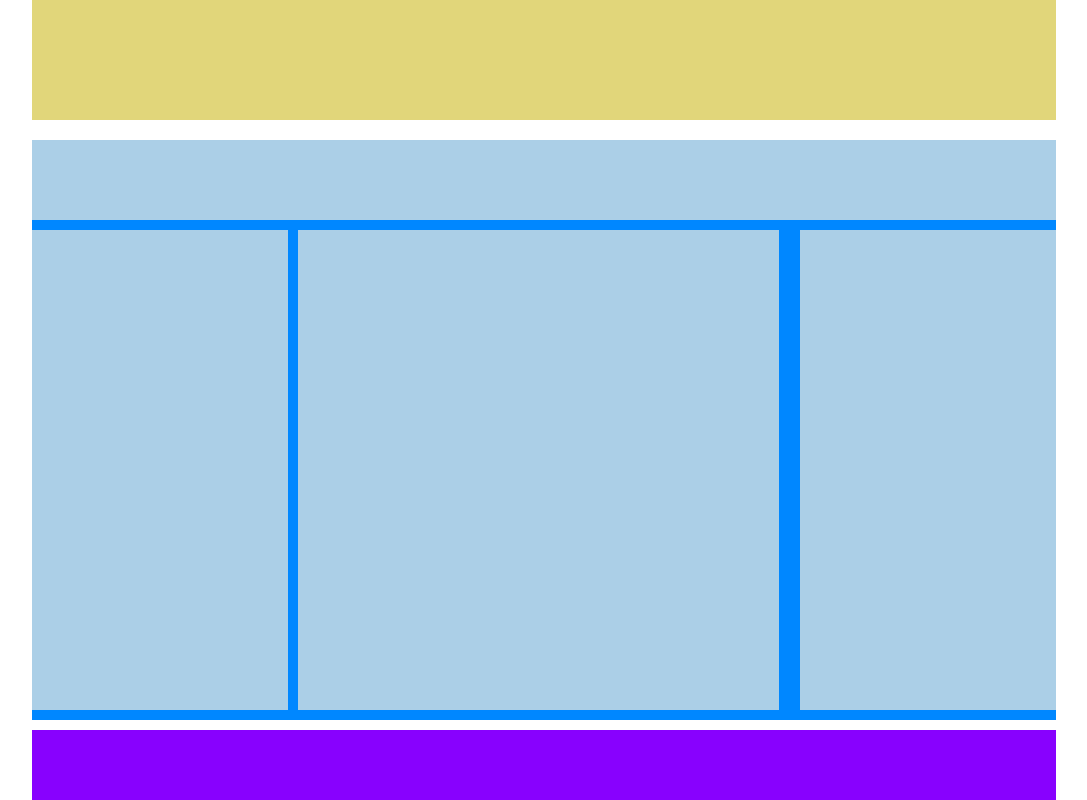
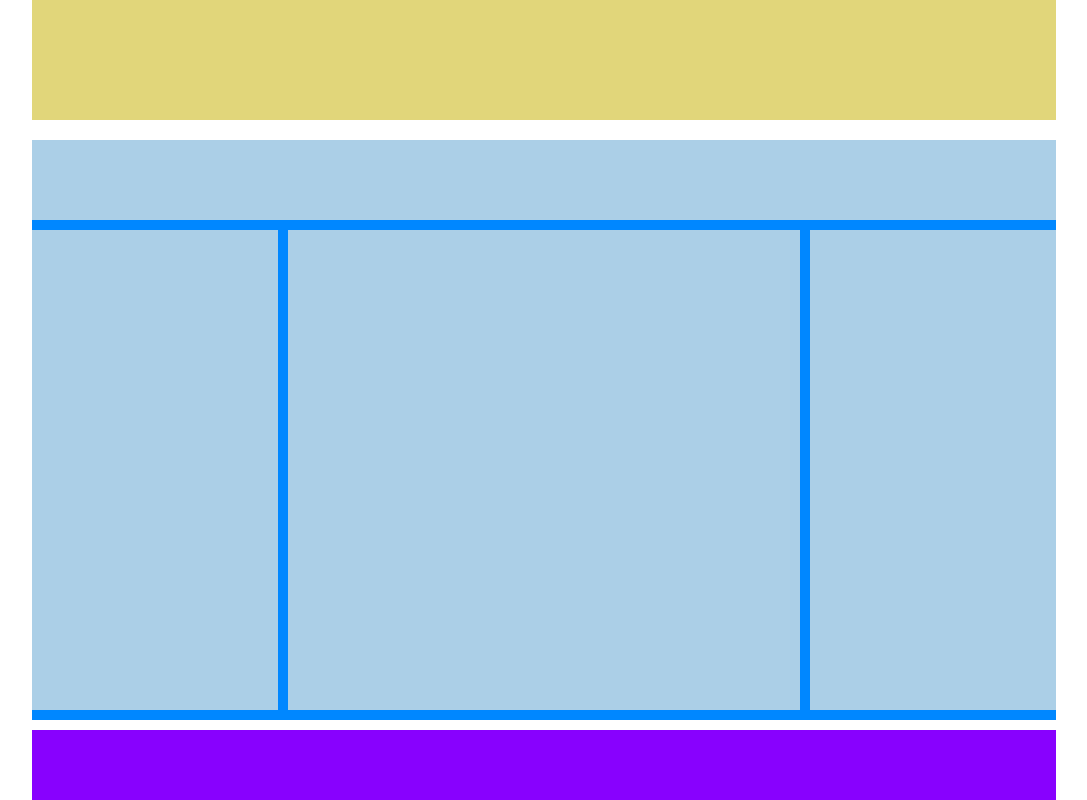
Before and after one commit to steftes99/htmlcss-struttura-wp, a plain HTML site: page index.html in a window 1280 px wide. Shown: the part 600-1400 px from the top of the page, without its empty margins (96-1183 px from the left). Drawn offline with Linux system fonts and the light colour scheme.

Commit message:
ultima correzione margin

```diff
--- a/css/style.css
+++ b/css/style.css
@@ -37,10 +37,10 @@ header{
 
 .left{
     height: 480px;
-    width: 25%;
+    width: 24%;
     background-color:  #abcfe7;
     margin-top: 10px;
-    margin-right: 10px;
+    margin-right: 1%;
     margin-bottom: 10px;
     float: left;
 
@@ -49,7 +49,7 @@ header{
 
 .middle{
     height: 480px;
-    width: 47%;
+    width: 50%;
     background-color: #abcfe7;
     margin-top: 10px;
     margin-bottom: 10px;
@@ -59,11 +59,11 @@ header{
 
 .right{
     height: 480px;
-    width: 25%;
+    width: 24%;
     background-color:  #abcfe7;
     margin-top: 10px;
     margin-bottom: 10px;
-    margin-left: 10px;
+    margin-left: 1%;
     float: right;
 
 
```
